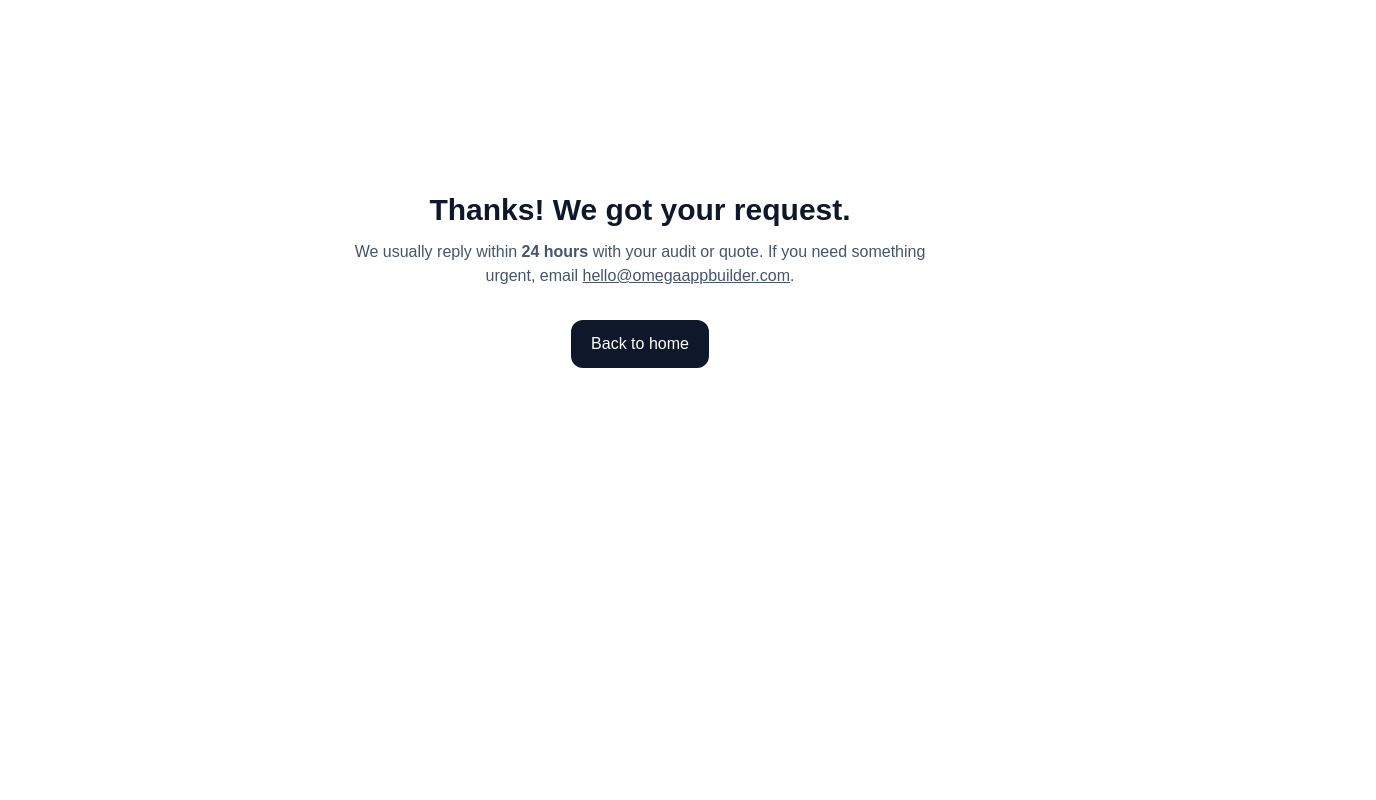
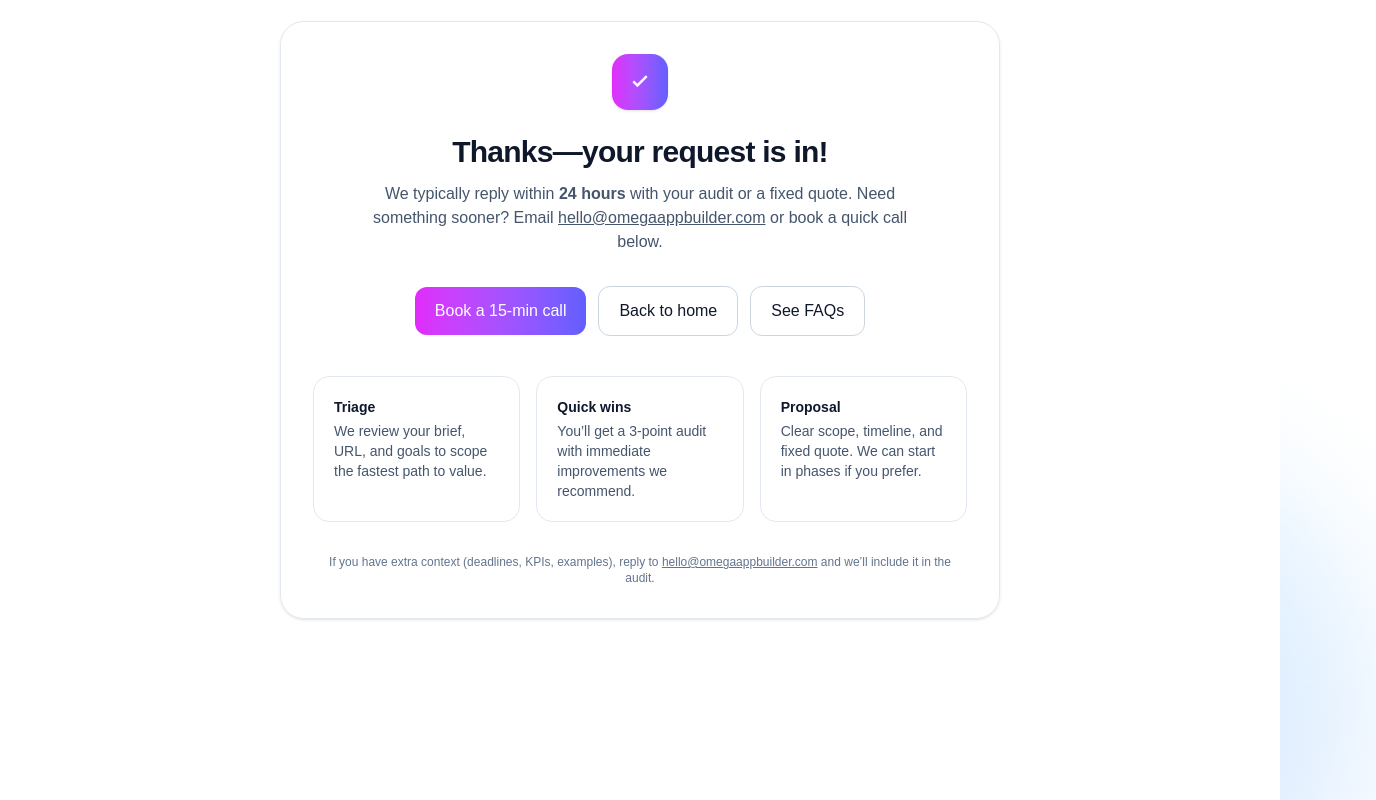
Before and after one commit to DivertoAI/omegaappbuilder-landing, a Next.js app: page /thank-you in a window 1280 px wide. Shown: the top 800 px of the page, 1376 px wide, since content can reach past the window. Built offline with nearby package versions, Linux system fonts and the light colour scheme.

Commit message:
thank you page updated

```diff
--- a/src/app/thank-you/page.tsx
+++ b/src/app/thank-you/page.tsx
@@ -1,26 +1,114 @@
 // src/app/thank-you/page.tsx
 import Link from "next/link";
 
+export const metadata = {
+  title: "Thank you | Omega — AI Agents • 3D Web • Apps",
+  description:
+    "We’ve received your request. We’ll follow up within 24 hours with your audit or quote.",
+};
+
 export default function ThankYou() {
+  const calendlyUrl = "https://calendly.com/hello-omegaappbuilder/30min";
+
   return (
-    <main className="min-h-[70vh] grid place-items-center bg-white text-slate-900 px-6">
-      <div className="max-w-xl text-center">
-        <h1 className="text-3xl font-bold">Thanks! We got your request.</h1>
-        <p className="mt-3 text-slate-600">
-          We usually reply within <b>24 hours</b> with your audit or quote. If you need something urgent,
-          email{" "}
+    <main className="relative min-h-screen bg-white text-slate-900">
+      {/* Soft decorative gradients */}
+      <div className="pointer-events-none absolute inset-0 -z-10">
+        <div className="absolute -top-28 -left-24 h-[36rem] w-[36rem] rounded-full bg-gradient-to-br from-fuchsia-100 to-indigo-100 blur-3xl" />
+        <div className="absolute -bottom-40 -right-24 h-[32rem] w-[32rem] rounded-full bg-gradient-to-tr from-indigo-100 to-sky-100 blur-3xl" />
+      </div>
+
+      <section className="mx-auto grid min-h-[80vh] max-w-3xl place-items-center px-6">
+        <div className="w-full rounded-3xl border border-slate-200 bg-white/70 p-8 shadow-sm backdrop-blur">
+          {/* Badge */}
+          <div className="mx-auto flex h-14 w-14 items-center justify-center rounded-2xl bg-gradient-to-r from-fuchsia-500 to-indigo-500 shadow-sm">
+            <svg
+              viewBox="0 0 24 24"
+              className="h-7 w-7 text-white"
+              aria-hidden="true"
+            >
+              <path
+                fill="currentColor"
+                d="M9.75 16.5 5.5 12.25l1.5-1.5 2.75 2.75 7.25-7.25 1.5 1.5L9.75 16.5Z"
+              />
+            </svg>
+          </div>
+
+          {/* Copy */}
+          <div className="mt-6 text-center">
+            <h1 className="text-3xl font-bold tracking-tight">
+              Thanks—your request is in!
+            </h1>
+            <p className="mx-auto mt-3 max-w-xl text-slate-600">
+              We typically reply within <b>24 hours</b> with your audit or a
+              fixed quote. Need something sooner? Email{" "}
               <a className="underline" href="mailto:hello@omegaappbuilder.com">
                 hello@omegaappbuilder.com
+              </a>{" "}
+              or book a quick call below.
+            </p>
+          </div>
+
+          {/* Primary actions */}
+          <div className="mt-8 flex flex-wrap items-center justify-center gap-3">
+            <a
+              href={calendlyUrl}
+              target="_blank"
+              rel="noopener noreferrer"
+              className="inline-flex items-center justify-center rounded-xl bg-gradient-to-r from-fuchsia-500 to-indigo-500 px-5 py-3 font-medium text-white hover:from-fuchsia-400 hover:to-indigo-400 transition"
+            >
+              Book a 15-min call
             </a>
-          .
-        </p>
             <Link
               href="/"
-          className="mt-8 inline-flex rounded-xl bg-slate-900 text-white px-5 py-3"
+              className="inline-flex items-center justify-center rounded-xl border border-slate-300 bg-white px-5 py-3 font-medium text-slate-900 hover:bg-slate-50 transition"
             >
               Back to home
             </Link>
+            <Link
+              href="/#faq"
+              className="inline-flex items-center justify-center rounded-xl border border-slate-300 bg-white px-5 py-3 text-slate-900 hover:bg-slate-50 transition"
+            >
+              See FAQs
+            </Link>
           </div>
+
+          {/* What happens next */}
+          <div className="mt-10 grid gap-4 sm:grid-cols-3">
+            {[
+              {
+                title: "Triage",
+                desc: "We review your brief, URL, and goals to scope the fastest path to value.",
+              },
+              {
+                title: "Quick wins",
+                desc: "You’ll get a 3-point audit with immediate improvements we recommend.",
+              },
+              {
+                title: "Proposal",
+                desc: "Clear scope, timeline, and fixed quote. We can start in phases if you prefer.",
+              },
+            ].map((item) => (
+              <div
+                key={item.title}
+                className="rounded-2xl border border-slate-200 bg-white p-5"
+              >
+                <h3 className="text-sm font-semibold">{item.title}</h3>
+                <p className="mt-1 text-sm text-slate-600">{item.desc}</p>
+              </div>
+            ))}
+          </div>
+
+          {/* Contact line */}
+          <p className="mt-8 text-center text-xs text-slate-500">
+            If you have extra context (deadlines, KPIs, examples), reply to{" "}
+            <a className="underline" href="mailto:hello@omegaappbuilder.com">
+              hello@omegaappbuilder.com
+            </a>{" "}
+            and we’ll include it in the audit.
+          </p>
+        </div>
+      </section>
     </main>
   );
 }
```
Lines whose indentation alone changed are shown as unchanged.
